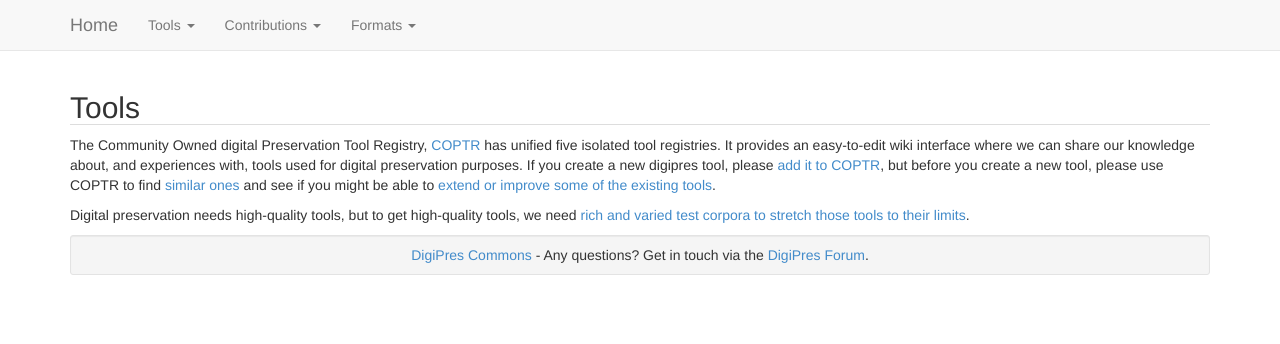
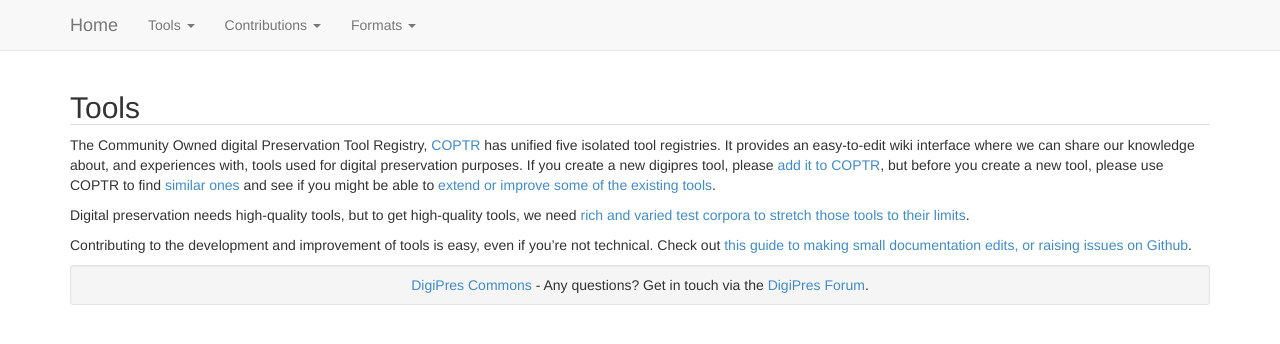
Before and after one commit to digipres/awesome-digital-preservation, a Jekyll site: the page built from tools_main.md, in a window 1280 px wide. Shown: the top 344 px of the page. Built offline with Jekyll 4.4.1, drawn with Linux system fonts in a browser that asks for light colours.

Commit message:
Update tools_main.md

```diff
--- a/tools_main.md
+++ b/tools_main.md
@@ -4,3 +4,5 @@
 The Community Owned digital Preservation Tool Registry, <a href="http://coptr.digipres.org/">COPTR</a> has unified five isolated tool registries. It provides an easy-to-edit wiki interface where we can share our knowledge about, and experiences with, tools used for digital preservation purposes. If you create a new digipres tool, please [add it to COPTR](http://coptr.digipres.org/Guidelines_for_contributing_to_COPTR), but before you create a new tool, please use COPTR to find [similar ones](http://coptr.digipres.org/Category:Function) and see if you might be able to [extend or improve some of the existing tools]({{ site.baseurl }}/improving-our-tools/).
 
 Digital preservation needs high-quality tools, but to get high-quality tools, we need <a href="{{ baseurl }}/test-corpora/">rich and varied test corpora to stretch those tools to their limits</a>.
+
+Contributing to the development and improvement of tools is easy, even if you're not technical. Check out [this guide to making small documentation edits, or raising issues on Github](http://ablwr.github.io/blog/2014/11/03/non-technical-persons-guide-to-becoming-an-open-source-software-contributor-via-github/).
```
